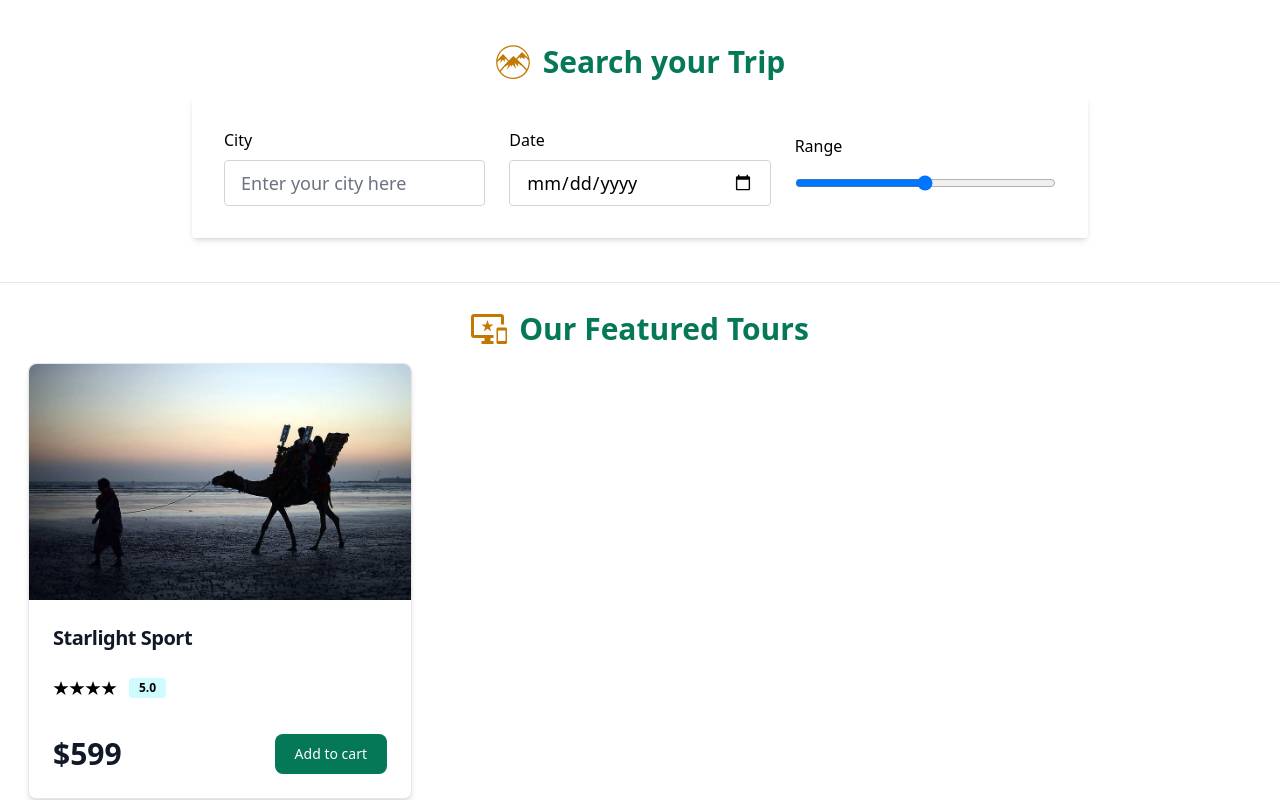
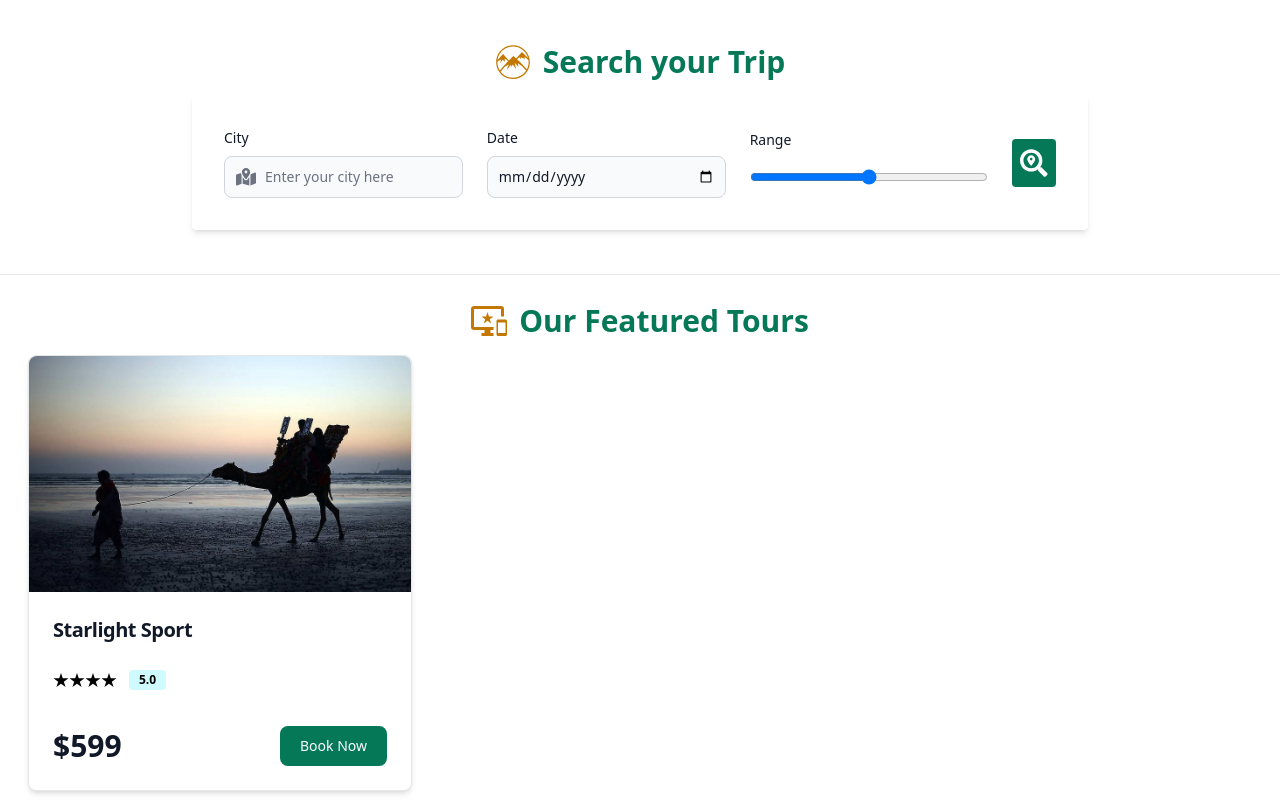
Before and after one commit to ayesharashid11/TripTales-project, a React (Vite) app in the folder client/: page / in a window 1280 px wide. Shown: the part 1040-1840 px from the top of the page. Built offline with nearby package versions, Linux system fonts and the light colour scheme.

Commit message:
minor modifications

```diff
--- a/client/package.json
+++ b/client/package.json
@@ -15,6 +15,7 @@
     "react-dom": "^18.2.0",
     "react-icons": "^5.2.1",
     "react-multi-carousel": "^2.8.5",
+    "react-quill": "^2.0.0",
     "react-router-dom": "^6.23.1",
     "react-type-animation": "^3.2.0"
   },
--- a/client/src/components/FeaturedTours.jsx
+++ b/client/src/components/FeaturedTours.jsx
@@ -30,7 +30,7 @@ const FeaturedTours = () => {
           href="#"
           className="rounded-lg bg-emerald-700 px-5 py-2.5 text-center text-sm font-medium text-white hover:bg-cyan-800  "
         >
-          Add to cart
+       Book Now
         </a>
       </div>
     </Card>
--- a/client/src/components/SearchTrip.jsx
+++ b/client/src/components/SearchTrip.jsx
@@ -1,5 +1,8 @@
 import React from 'react'
+import { Label, TextInput } from "flowbite-react";
 import { GiMountains } from "react-icons/gi";
+import { FaMapLocationDot } from "react-icons/fa6";
+import { FaSearchLocation } from "react-icons/fa";
 const SearchTrip = () => {
     return (
         <>
@@ -12,30 +15,32 @@ const SearchTrip = () => {
                     <div className="bg-white p-8 rounded shadow-md w-full max-w-4xl">
                         <form className="flex flex-col md:flex-row items-center space-y-6 md:space-y-0 md:space-x-6">
                             <div className="flex flex-col w-full md:w-1/3">
-                                <label htmlFor="city" className="mb-2 ">City</label>
-                                <input
+                                <Label htmlFor="city" className="mb-2 ">City</Label>
+                                <TextInput
                                     type="text"
                                     id="city"
                                     placeholder="Enter your city here"
-                                    className="border border-gray-300 rounded px-4 py-2 text-lg w-full"
+                                    className="text-lg w-full"
+                                    icon={FaMapLocationDot}
                                 />
                             </div>
                             <div className="flex flex-col w-full md:w-1/3">
-                                <label htmlFor="date" className="mb-2">Date</label>
-                                <input
+                                <Label htmlFor="date" className="mb-2">Date</Label>
+                                <TextInput
                                     type="date"
                                     id="date"
-                                    className="border border-gray-300 rounded px-4 py-2 text-lg w-full"
+                                    className=" text-lg w-full"
                                 />
                             </div>
                             <div className="flex flex-col w-full md:w-1/3">
-                                <label htmlFor="range" className="mb-2">Range</label>
-                                <input
+                                <Label htmlFor="range" className="mb-2">Range</Label>
+                                <TextInput
                                     type="range"
                                     id="range"
-                                    className="border border-gray-300 rounded px-4 py-2 w-full"
+                                    className=" w-full"
                                 />
                             </div>
+                            <FaSearchLocation className='text-5xl p-2 bg-emerald-700 text-white rounded cursor-pointer'/>
                         </form>
                     </div>
                 </div>
--- a/client/src/components/TripActivities.jsx
+++ b/client/src/components/TripActivities.jsx
@@ -43,23 +43,23 @@ const TripActivities = () => {
           autoPlaySpeed={2000}
           infinite={true}
         >
-          <div className='flex flex-col items-center mx-2 p-4 w-[150px]'>
+          <div className='width-20 flex flex-col items-center mx-2 p-4 '>
             <GiHiking className='text-6xl text-white rounded-full bg-emerald-700 p-3 mb-2' />
             <p>Hiking</p>
           </div>
-          <div className='flex flex-col items-center mx-2 p-4 w-[150px]'>
+          <div className='width-20 flex flex-col items-center mx-2 p-4 '>
             <FaPersonSwimming className='text-6xl text-white rounded-full bg-emerald-700 p-3 mb-2' />
             <p>Swimming</p>
           </div>
-          <div className='flex flex-col items-center mx-2 p-4 w-[150px]'>
+          <div className='width-20 flex flex-col items-center mx-2 p-4 w-[20%]'>
             <GiCycling className='text-6xl text-white rounded-full bg-emerald-700 p-3 mb-2' />
             <p>Cycling</p>
           </div>
-          <div className='flex flex-col items-center mx-2 p-4 w-[150px]'>
+          <div className='width-20 flex flex-col items-center mx-2 p-4 w-[20%]'>
             <GiBoatFishing className='text-6xl text-white rounded-full bg-emerald-700 p-3 mb-2' />
             <p>Fishing</p>
           </div>
-          <div className='flex flex-col items-center mx-2 p-4 w-[150px]'>
+          <div className='width-20 flex flex-col items-center mx-2 p-4 w-[20%]'>
             <SiJusteat className='text-6xl text-white rounded-full bg-emerald-700 p-3 mb-2' />
             <p>Eat</p>
           </div>
--- a/client/src/screens/styles.css
+++ b/client/src/screens/styles.css
@@ -14,12 +14,12 @@
     transform: translate(-50%, -50%);
     color: rgb(4 120 87);
   }
-/*
+
   body {
     min-height: 100vh;
     overflow-x: hidden;
   }
-   */
+
   .parallex img {
     position: absolute;
     top: 0;
@@ -31,6 +31,6 @@
   .react-multiple-carousel__arrow{
     display: none !important;
   }
-  .react-multi-carousel-item li{
-    width: 200px;
+  .width-20{
+    width: 20%;
   }
```
Also changed, not shown: 1 other file (tests, documents, lock files or other folders).
